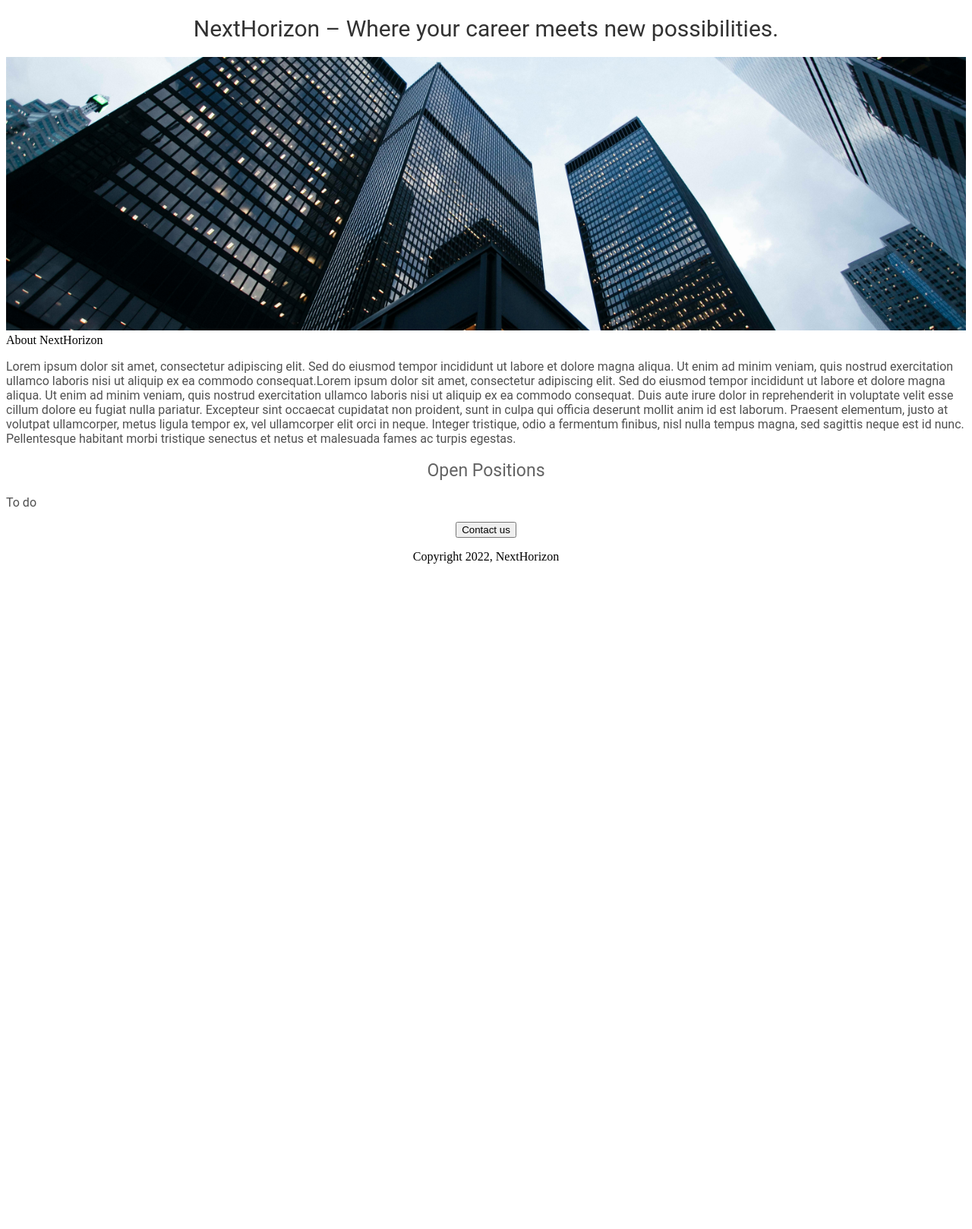
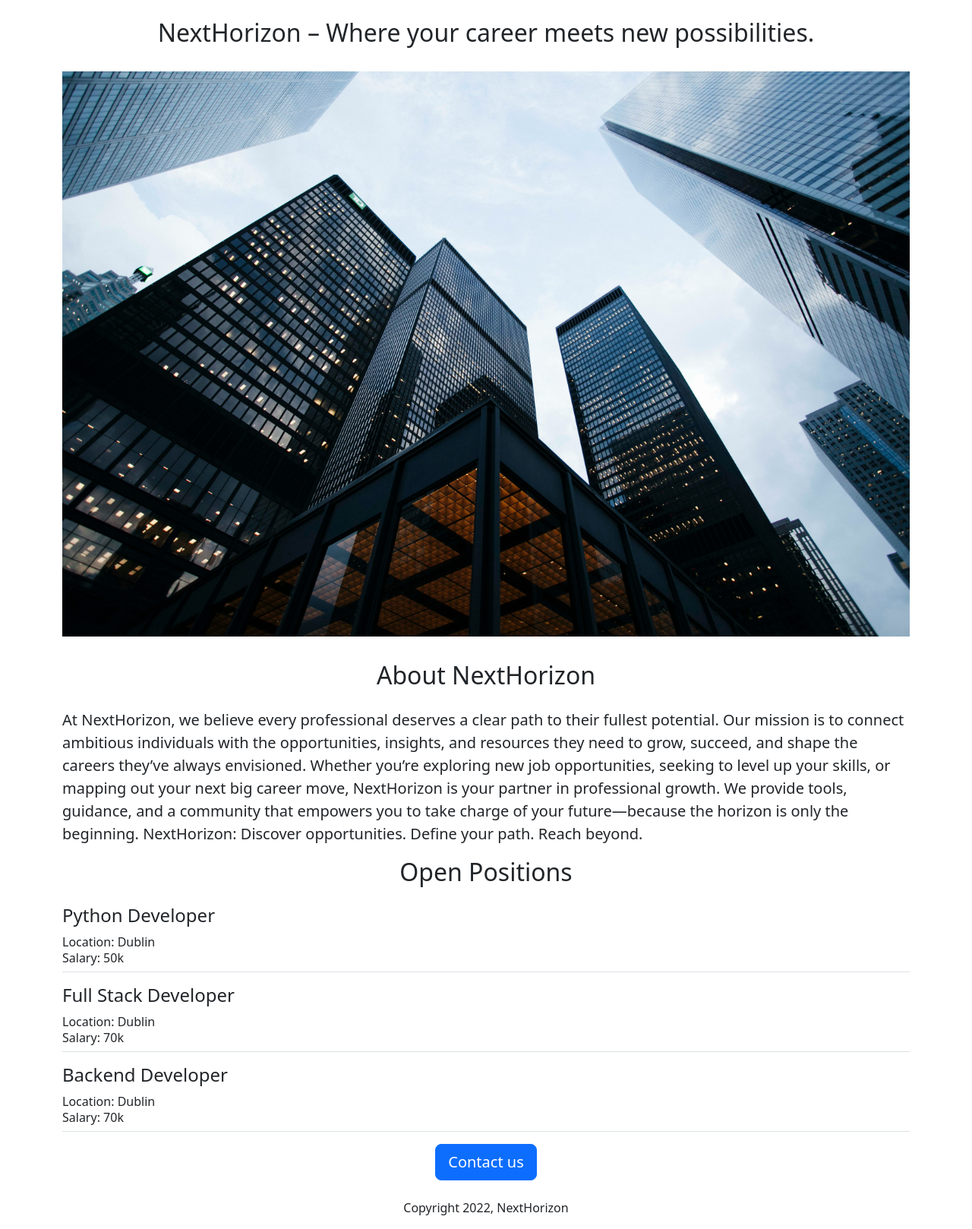
Before and after one commit to Jo-shreer/Careers-Website, a Flask app: page / in a window 1280 px wide. Shown: the whole page at 76% size. Before the commit the page ends 742 px from the top, so only its background shows below. Run offline with Flask 3, Linux system fonts and the light colour scheme.

Commit message:
Added more details

```diff
--- a/app.py
+++ b/app.py
@@ -2,10 +2,27 @@ from flask import Flask, render_template
 
 app = Flask(__name__)
 
+JOBS = [{
+    'id': 1,
+    'Title': 'Python Developer',
+    'Location': 'Dublin',
+    'Salary': '50k'
+}, {
+    'id': 2,
+    'Title': 'Full Stack Developer',
+    'Location': 'Dublin',
+    'Salary': '70k'
+}, {
+    'id': 3,
+    'Title': 'Backend Developer',
+    'Location': 'Dublin',
+    'Salary': '70k'
+}]
+
 
 @app.get("/")
 def hello_world():
-    return render_template('home.html')
+    return render_template('home.html', jobs=JOBS)
 
 
 @app.post("/post")
--- a/templates/home.html
+++ b/templates/home.html
@@ -1,60 +1,41 @@
 <!DOCTYPE html>
 <html>
   <head>
-  <style>
-  h1
-  {
-    font-size: 30px;
-    font-family: Roboto;
-    font-weight: normal;
-    color: rgb(50,50,50);
-    text-align: center;
-  }
-  #banner
-  {
-    width: 100%;
-    height : 360px;
-    object-fit: cover;
-  }
-  h2
-  {
-   font-family: Roboto;
-   font-size: 23px;
-   color: rgb(100,100,100);
-   text-align: center;
-   font-weight: normal;
-  }
-  .bodytext
-  {
-    font-family: Roboto;
-    color: rgb(80,80,80);
-    object-fit: cover;
-
-  }
-  #conatiner
-  {
-      max-width: 720px;
-      margin: 0,auto;
-  }
-  </style>
+    <meta charset="utf-8">
+    <meta name="viewport" content="width=device-width, initial-scale=1">
+    <link href="https://cdn.jsdelivr.net/npm/bootstrap@5.3.7/dist/css/bootstrap.min.css" rel="stylesheet" integrity="sha384-LN+7fdVzj6u52u30Kp6M/trliBMCMKTyK833zpbD+pXdCLuTusPj697FH4R/5mcr" crossorigin="anonymous">
+    <style>
+      #banner{
+        height: "360px";
+        width: "100%";
+        object-fit: cover;
+      }
+    </style>
   </head>
   <body>
-  <div id="container">
-    <h1> NextHorizon – Where your career meets new possibilities.</h1>
-    <img id = "banner" src = "https://d6a3cc2b-5db7-443e-942a-eb2811023c56-00-3kaip5g0o3qq7.worf.replit.dev/static/banner.jpg"
-    <h2>About NextHorizon </h2>
-    <p class="bodytext">
-      Lorem ipsum dolor sit amet, consectetur adipiscing elit. Sed do eiusmod tempor incididunt ut labore et dolore magna aliqua. Ut enim ad minim veniam, quis nostrud exercitation ullamco laboris nisi ut aliquip ex ea commodo consequat.Lorem ipsum dolor sit amet, consectetur adipiscing elit. Sed do eiusmod tempor incididunt ut labore et dolore magna aliqua. Ut enim ad minim veniam, quis nostrud exercitation ullamco laboris nisi ut aliquip ex ea commodo consequat. Duis aute irure dolor in reprehenderit in voluptate velit esse cillum dolore eu fugiat nulla pariatur. Excepteur sint occaecat cupidatat non proident, sunt in culpa qui officia deserunt mollit anim id est laborum.
+  <div class="container">
+    <h1 class="text-center mt-4 mb-4 fs-2 text"> NextHorizon – Where your career meets new possibilities.</h1>
+    <img class="img-fluid mt-2 mb-4" id = "banner" src = "https://d6a3cc2b-5db7-443e-942a-eb2811023c56-00-3kaip5g0o3qq7.worf.replit.dev/static/banner.jpg" />
 
-      Praesent elementum, justo at volutpat ullamcorper, metus ligula tempor ex, vel ullamcorper elit orci in neque. Integer tristique, odio a fermentum finibus, nisl nulla tempus magna, sed sagittis neque est id nunc. Pellentesque habitant morbi tristique senectus et netus et malesuada fames ac turpis egestas.
+   <h2 class="text-center mt-2 mb-4">About NextHorizon</h2>
 
+    <p class="lead mt-2 fw-normal">
+      At NextHorizon, we believe every professional deserves a clear path to their fullest potential. Our mission is to connect ambitious individuals with the opportunities, insights, and resources they need to grow, succeed, and shape the careers they’ve always envisioned.
+
+      Whether you’re exploring new job opportunities, seeking to level up your skills, or mapping out your next big career move, NextHorizon is your partner in professional growth. We provide tools, guidance, and a community that empowers you to take charge of your future—because the horizon is only the beginning.
+
+      NextHorizon: Discover opportunities. Define your path. Reach beyond.
     </p>
 
-    <h2>Open Positions</h2>
-    <p class="bodytext"> To do </p>
-  <div style="text-align: center">
-    <button> Contact us </button>
-    <p>Copyright 2022, NextHorizon </p>
+    <h2 class="text-center mt-2 mb-4">Open Positions</h2>
+    <div>
+      {% for job in jobs %}
+        {% include 'jobItem.html' %}
+      {% endfor %}
+    </div>
+  <div class= "text-center">
+    <button class="btn btn-primary btn-lg"> Contact us </button>
+    <p class="mt-4">Copyright 2022, NextHorizon </p>
   </div>
 </div>
   </body>
--- /dev/null
+++ b/templates/jobItem.html
@@ -0,0 +1,10 @@
+<div class="border-bottom" style="margin-bottom:16px">
+  <h4
+    style=color:rgb(120,120,120), "margin-bottom:4px>
+    {{job['Title']}}
+  </h4>
+  Location: {{job['Location']}}
+    {% if 'Salary' in job %}
+      <h6 style=color:rgb(220,220,220), "margin-bottom:4px>Salary: {{job['Salary']}}</h6>
+  {% endif %}
+</div>
```
